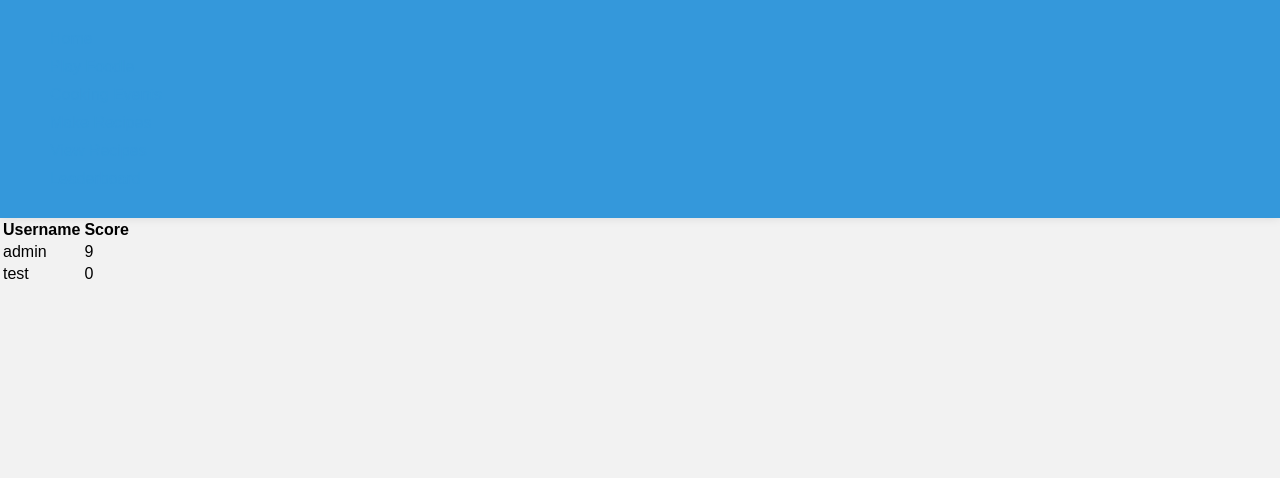
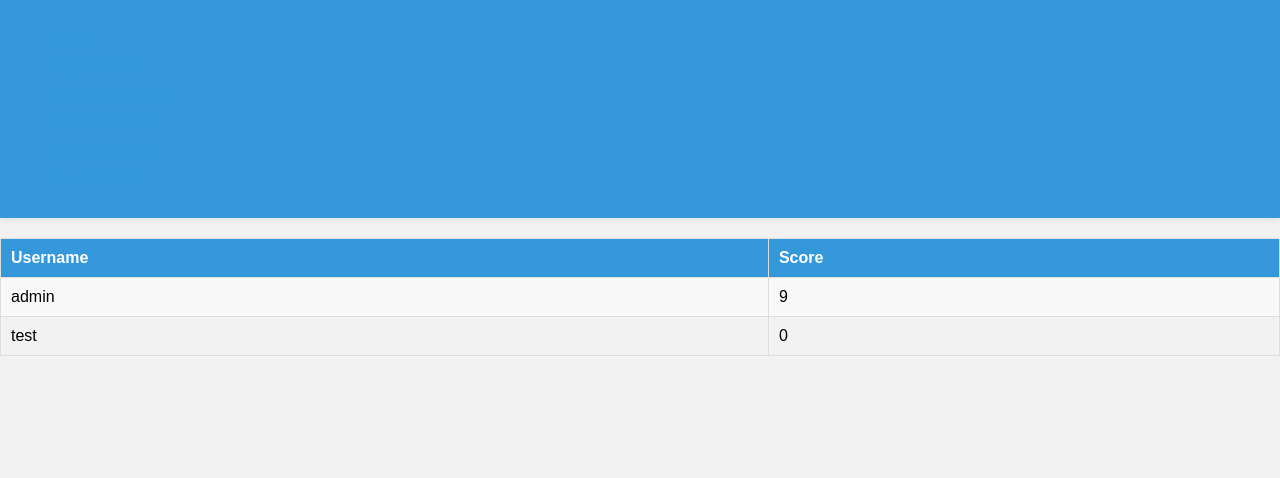
Before and after one commit to DanielHart-02/ECM2434-Group-4348-, a Django app: page /foodle/leaderboard/ in a window 1280 px wide. Shown: the top 478 px of the page. Run offline with Django 5.2, Linux system fonts and the light colour scheme; a user stored in the database is signed in; data comes from the database, SQL or seed files in the repository.

Commit message:
Update leaderboard.html

```diff
--- a/ecm2434_coursework/foodle/templates/foodle/leaderboard.html
+++ b/ecm2434_coursework/foodle/templates/foodle/leaderboard.html
@@ -1,6 +1,41 @@
 {% extends 'foodle/index.html' %}
 
 {% block content %}
+<style>
+    body {
+        font-family: Arial, sans-serif;
+        background-color: #f2f2f2;
+        margin: 0;
+        padding: 0;
+        box-sizing: border-box;
+    }
+
+    table {
+        width: 100%;
+        border-collapse: collapse;
+        margin-top: 20px;
+    }
+
+    th, td {
+        border: 1px solid #ddd;
+        padding: 10px;
+        text-align: left;
+    }
+
+    th {
+        background-color: #3498db;
+        color: #fff;
+    }
+
+    tr:nth-child(even) {
+        background-color: #f9f9f9;
+    }
+
+    p {
+        margin-top: 20px;
+    }
+</style>
+
 {% if top_100_profiles %}
     <table>
         <tr>
@@ -9,8 +44,8 @@
         </tr>
         {% for profile in top_100_profiles %}
         <tr>
-        <td>{{profile.user.username}}</td>
-        <td>{{profile.foodle_score|add:profile.env_score}}</td>
+            <td>{{ profile.user.username }}</td>
+            <td>{{ profile.foodle_score|add:profile.env_score }}</td>
         </tr>
         {% endfor %}
     </table>
```
Lines whose indentation alone changed are shown as unchanged.
